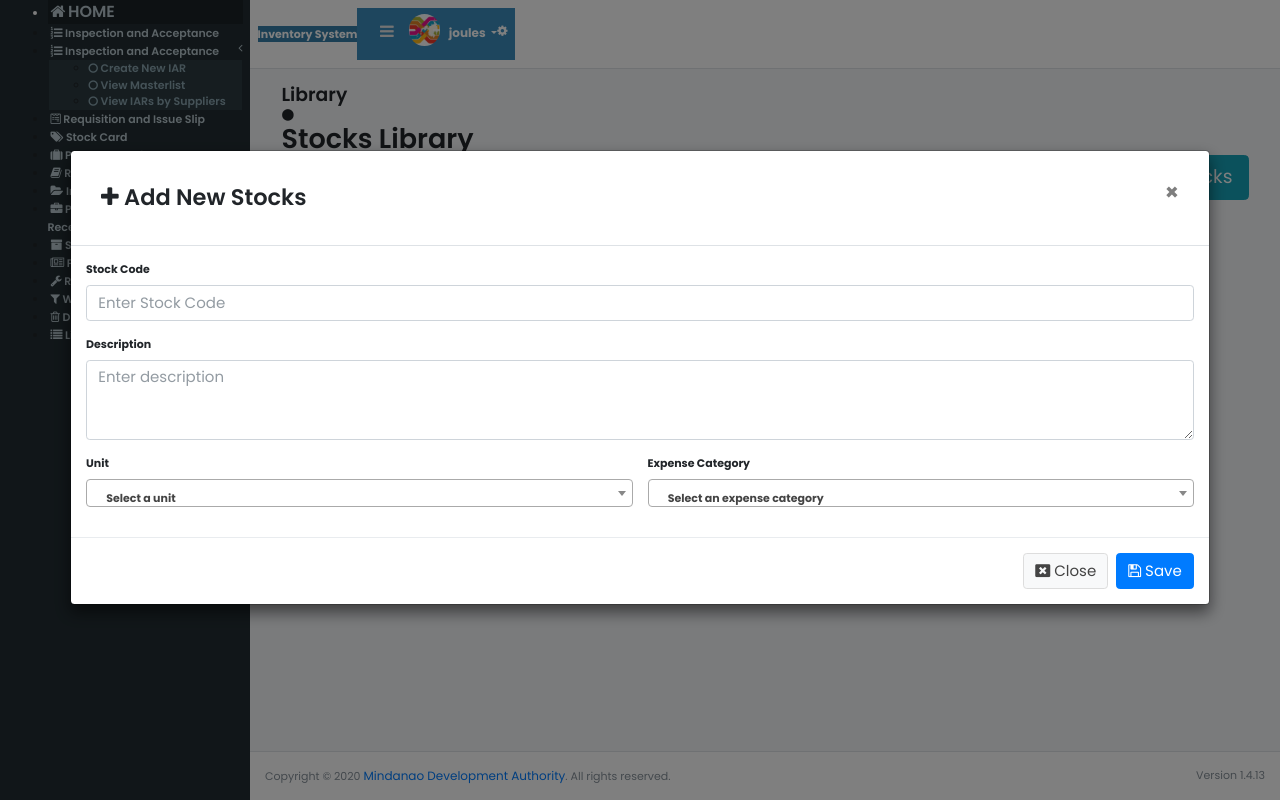
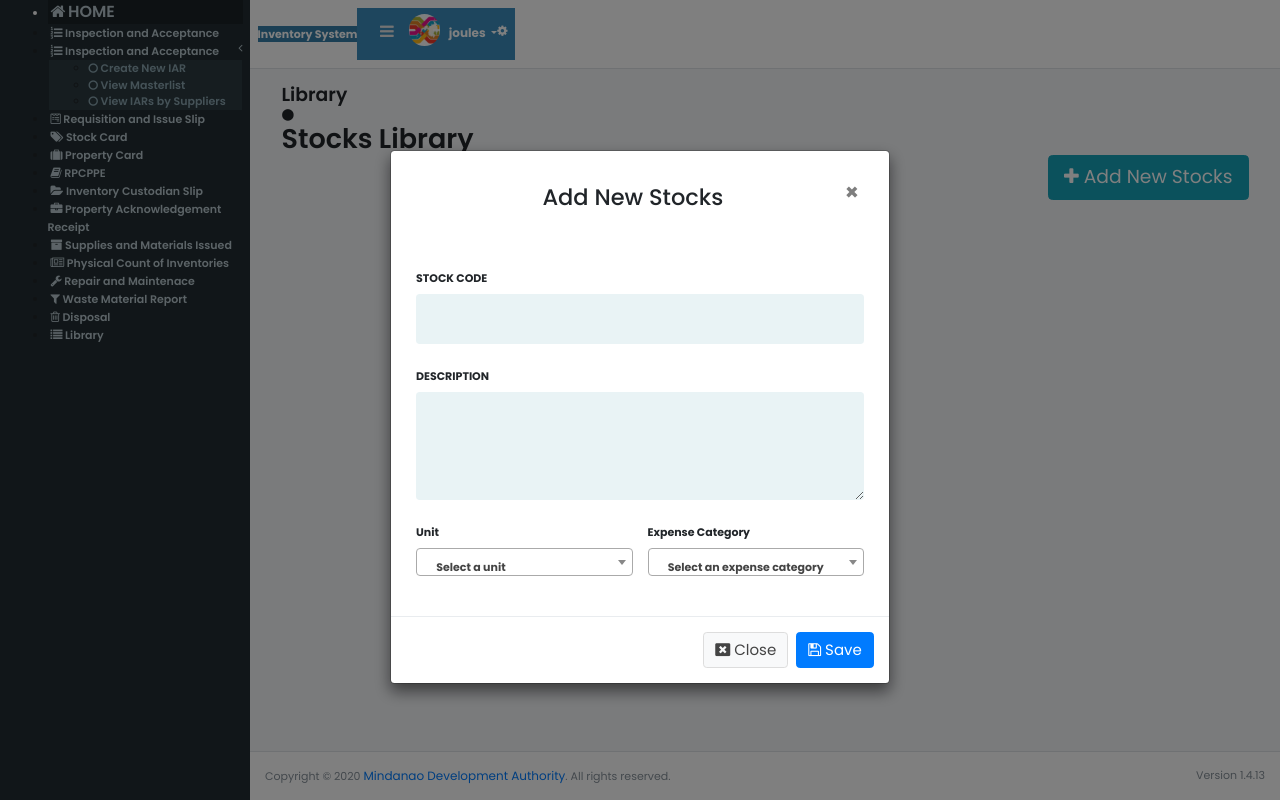
Before and after one commit to camniev/MinDAInventorySystem, a Laravel app: page /library in a window 1280 px wide, after a click on "Add New Stocks". Run offline with Laravel 8, Linux system fonts and the light colour scheme; a user stored in the database is signed in; data comes from the database, SQL or seed files in the repository; data that the repository does not hold is empty; style sheets or scripts are compiled from the project's sources; some libraries are stand-ins or nearby versions.

Commit message:
refactor: update add new stocks form

```diff
--- a/resources/views/layouts/master.blade.php
+++ b/resources/views/layouts/master.blade.php
@@ -94,10 +94,15 @@
       .modal-header {
         display: block;
         padding: 0px;
-        border-bottom: 1px solid #dee2e6;
+        border-bottom: 0px;
         border-top-left-radius: calc(0.3rem - 1px);
         border-top-right-radius: calc(0.3rem - 1px);
         padding: 2rem 2rem;
+        text-align: center;
+      }
+
+      .modal-content h4 {
+        font-weight: 500;
       }
 
       .modal-header .close {
@@ -108,6 +113,26 @@
       .modal-xl {
         width: 1140px;
       }
+
+      .modal-body {
+        padding: 25px 25px 25px 25px;
+      }
+
+      .modal-body .form-group input[type=text], .modal-body .form-group textarea, .modal-body .form-group select {
+        border: 0px;
+        background-color: #e9f3f5;
+        padding-top: 25px;
+        padding-bottom: 25px;
+        font-size: 13px;
+        margin-bottom: 24px;
+        color: #000;
+        font-weight: 500;
+      }
+
+      /* .modal-body .form-group input[type=text]:focus {
+        color: #000;
+        font-weight: 500;
+      } */
 
      </style>
 
--- a/resources/views/stocklibrary/library-list.blade.php
+++ b/resources/views/stocklibrary/library-list.blade.php
@@ -160,24 +160,24 @@
 
 <!-- new modal for adding stocks -->
 <div id="addStocksModal" class="modal fade modal-default" role="dialog">
-      <div class="modal-dialog modal-xl">
+      <div class="modal-dialog">
 
         <!-- Modal content-->
         <div class="modal-content">
           <div class="modal-header">
             <button type="button" class="close" data-dismiss="modal">&times;</button>
-            <h4 class="modal-title"><i class="fa fa-plus"></i> Add New Stocks</h4>
+            <h4 class="modal-title">Add New Stocks</h4>
           </div>
           <form>
           <div class="modal-body">
               <div class="form-group">
-                <label for="firstName">Stock Code</label>
-                <input type="text" class="form-control" name="stock_code" placeholder="Enter Stock Code" id="stock_code">
+                <label for="firstName">STOCK CODE</label>
+                <input type="text" class="form-control" name="stock_code" id="stock_code">
               </div>
 			  <!-- textarea -->
 			  <div class="form-group">
-                  <label>Description</label>
-                  <textarea class="form-control" rows="3" name="description" placeholder="Enter description"></textarea>
+                  <label>DESCRIPTION</label>
+                  <textarea class="form-control" rows="3" name="description" id="description"></textarea>
                 </div>
 				<div class="row">
 					<div class="col-md-6">
```
